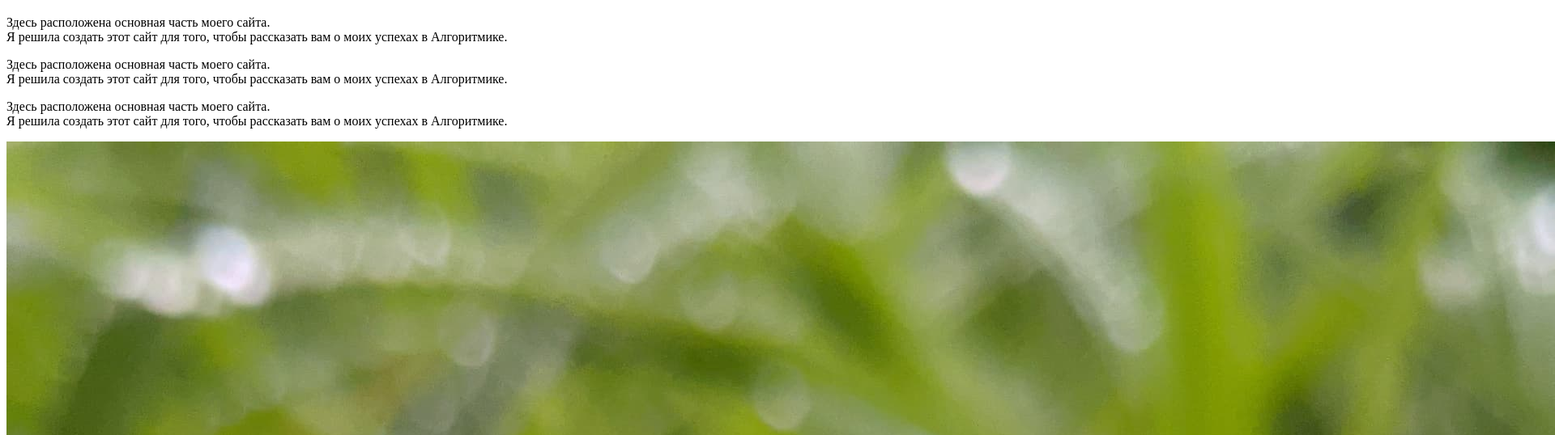
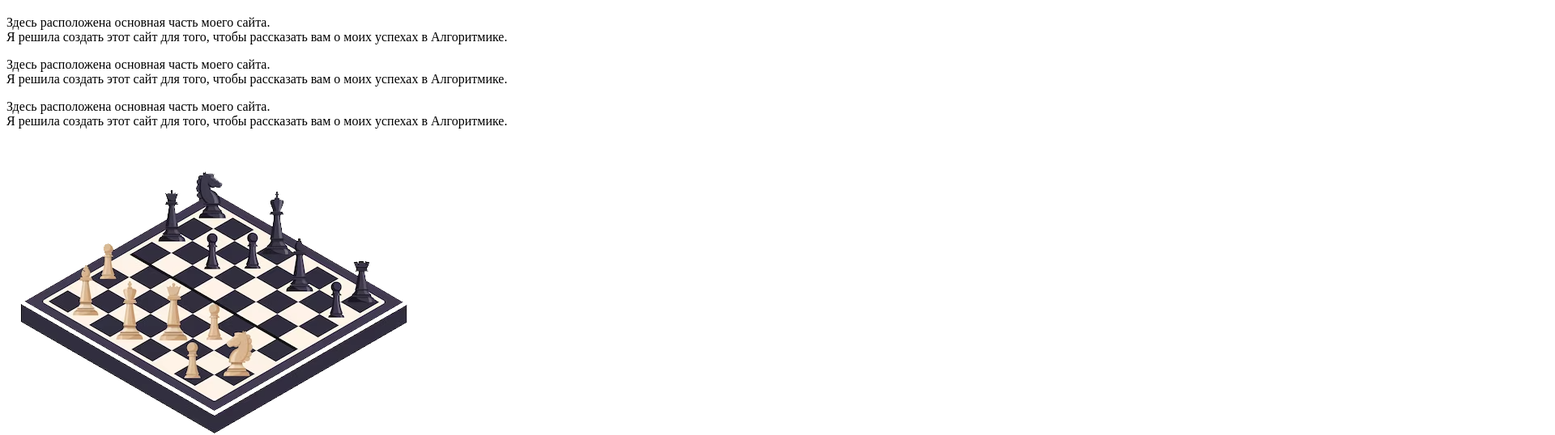
Before and after one commit to dashaklevol/first-project.githab.io, a plain HTML site: page index.html in a window 1280 px wide. Shown: the part 87-625 px from the top of the page at 81% size, 1920 px wide, since content can reach past the window. Drawn offline with Linux system fonts and the light colour scheme.

Commit message:
Update index.html

```diff
--- a/index.html
+++ b/index.html
@@ -7,5 +7,5 @@
 </p>
   <p>Здесь расположена основная часть моего сайта.<br> Я решила создать этот сайт для того, чтобы рассказать вам о моих успехах в Алгоритмике.
 </p>
-<img src="img/Image12.jpeg">
+<img src="img/Снимок экрана 2024-03-02 094458.png">
 </html>
```
